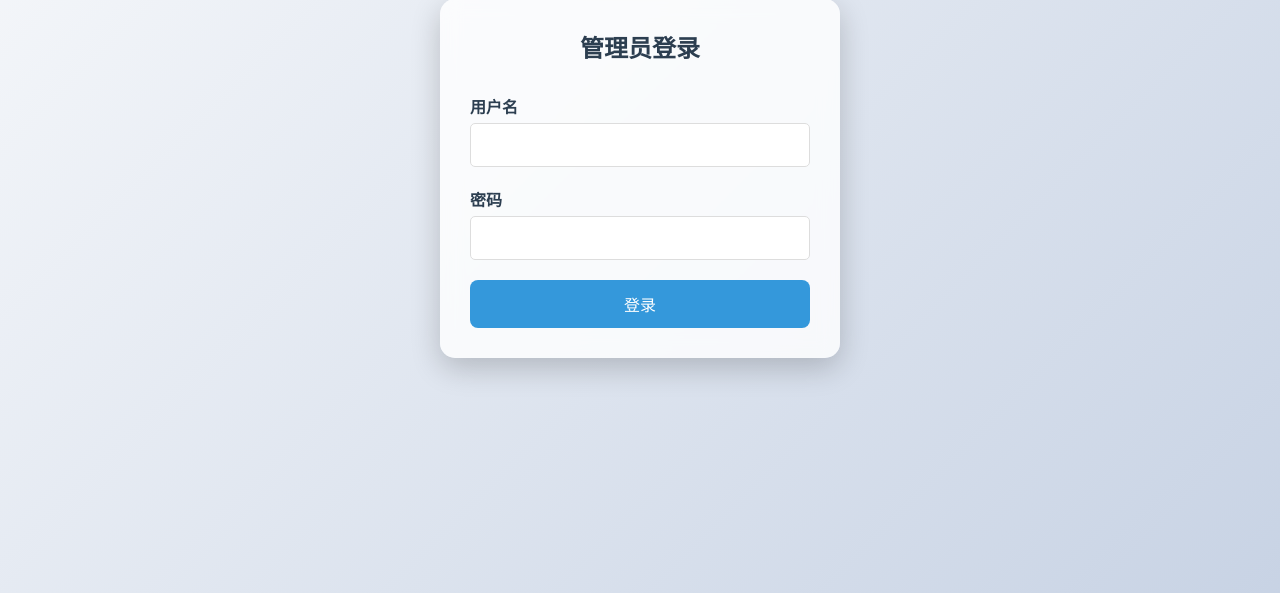
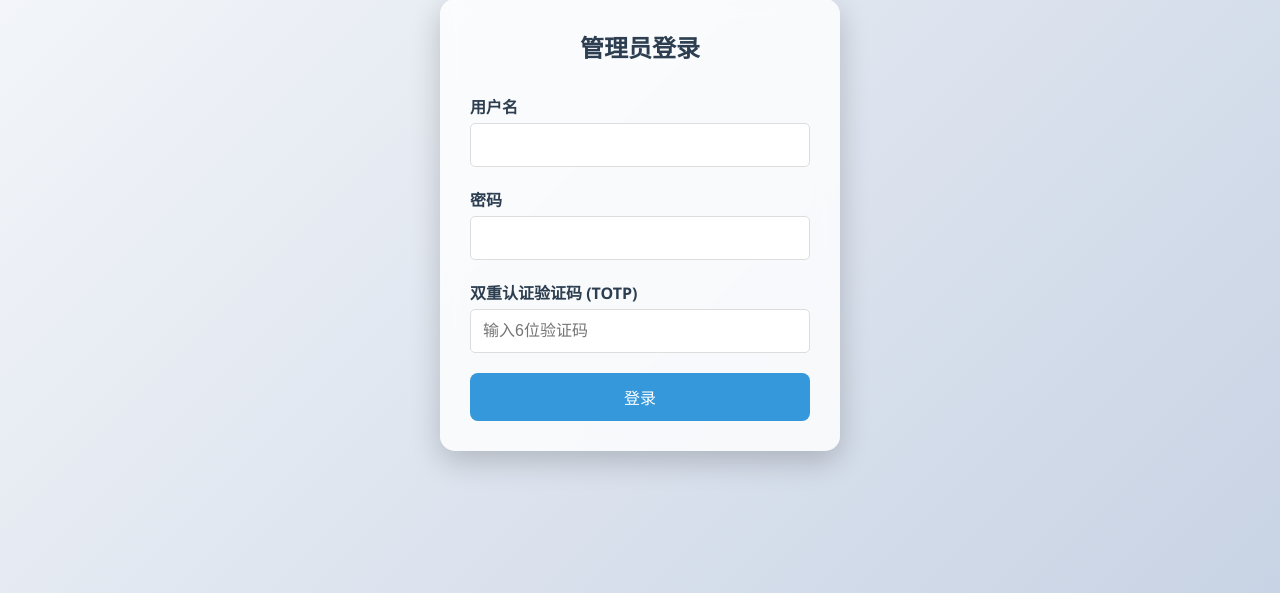
Before and after one commit to techccy/RainMail, a Flask app: page /admin in a window 1280 px wide. Shown: the part 101-694 px from the top of the page. Run offline with Flask 3, Linux system fonts and the light colour scheme; parts of the project's set-up code (start-up, migrations or seed data) failed here and were passed over; some libraries are stand-ins or nearby versions.

Commit message:
增加管理员登录二次验证器，优化了敏感词拦截规则

```diff
--- a/app.py
+++ b/app.py
@@ -1,3 +1,4 @@
+from curses import flash
 from flask import Flask, render_template, request, jsonify, session, redirect, url_for
 from flask_sqlalchemy import SQLAlchemy
 import requests
@@ -10,6 +11,15 @@ import psutil
 import os
 import hashlib
 import csv
+import pyotp
+import secrets
+from cryptography.fernet import Fernet
+from cryptography.hazmat.primitives import hashes
+from cryptography.hazmat.primitives.kdf.pbkdf2 import PBKDF2HMAC
+import base64
+import json
+import qrcode
+from PIL import Image
 
 SENSITIVE_WORDS_SET = set()
 
@@ -40,14 +50,135 @@ def load_sensitive_words_from_csv(file_path):
         print(f"错误：CSV 文件 {file_path} 中缺少必要的列: {e}")
         SENSITIVE_WORDS_SET = set()
 
+def generate_totp_secret():
+    """生成一个新的 TOTP 密钥"""
+    return pyotp.random_base32()
+
+def derive_key_from_password(password: str, salt: bytes) -> bytes:
+    """从用户密码派生加密/解密密钥"""
+    kdf = PBKDF2HMAC(
+        algorithm=hashes.SHA256(),
+        length=32,
+        salt=salt,
+        iterations=100000,
+    )
+    key = base64.urlsafe_b64encode(kdf.derive(password.encode()))
+    return key
+
+def encrypt_secret(secret: str, password: str) -> dict:
+    """使用用户密码加密 TOTP 密钥"""
+    salt = os.urandom(16)  # 生成随机盐
+    key = derive_key_from_password(password, salt)
+    fernet = Fernet(key)
+    encrypted_secret = fernet.encrypt(secret.encode())
+    # 返回加密后的密钥和盐，以便解密
+    return {"encrypted_secret": base64.b64encode(encrypted_secret).decode(), "salt": base64.b64encode(salt).decode()}
+
+def decrypt_secret(encrypted_data: dict, password: str) -> str:
+    """使用用户密码解密 TOTP 密钥"""
+    try:
+        salt = base64.b64decode(encrypted_data["salt"])
+        encrypted_secret_bytes = base64.b64decode(encrypted_data["encrypted_secret"])
+        key = derive_key_from_password(password, salt)
+        fernet = Fernet(key)
+        decrypted_secret = fernet.decrypt(encrypted_secret_bytes)
+        return decrypted_secret.decode()
+    except Exception as e:
+        print(f"解密失败: {e}")
+        raise ValueError("密码错误或加密数据损坏")
+
+def save_encrypted_secret(encrypted_data: dict, filepath: str):
+    """将加密的密钥数据保存到文件"""
+    with open(filepath, 'w', encoding='utf-8') as f:
+        json.dump(encrypted_data, f)
+
+def load_encrypted_secret(filepath: str) -> dict:
+    """从文件加载加密的密钥数据"""
+    with open(filepath, 'r', encoding='utf-8') as f:
+        return json.load(f)
+
+def initialize_totp_secret():
+    """初始化 TOTP 密钥，处理首次运行和后续运行的逻辑"""
+    secret_file_path = os.path.join(os.path.dirname(__file__), 'totp_secret.json')
+    qr_file_path = os.path.join(os.path.dirname(__file__), 'totp_setup_qr.png') # 定义二维码图片路径
+
+    if os.path.exists(secret_file_path):
+        print("\n[INFO] 检测到已存在的加密 TOTP 密钥。")
+        choice = input("是否使用现有的密钥？(y/n，默认为 y): ").lower().strip() or 'y'
+
+        if choice == 'y':
+            try:
+                encrypted_data = load_encrypted_secret(secret_file_path)
+                # 循环直到密码正确或用户放弃
+                while True:
+                    password = input("\n请输入用于解密 TOTP 密钥的密码: ")
+                    try:
+                        totp_secret = decrypt_secret(encrypted_data, password)
+                        print("\n[SUCCESS] TOTP 密钥解密成功！")
+                        return totp_secret
+                    except ValueError: # 捕获密码错误等预期异常
+                        print("\n[ERROR] 密码错误，请重试。")
+                        retry_choice = input("是否重新输入密码？(y/n): ").lower().strip()
+                        if retry_choice != 'y':
+                            print("\n[INFO] 放弃使用现有密钥，将生成新的密钥。")
+                            break # 跳出 while 循环，继续生成新密钥
+                    except Exception as e: # 捕获其他未预期的异常
+                        print(f"\n[ERROR] 解密过程中发生未知错误: {e}")
+                        return None # 或者采取其他措施，这里选择返回None
+
+            except FileNotFoundError:
+                print(f"\n[ERROR] 加密密钥文件 {secret_file_path} 丢失。")
+                return None
+            except KeyError as e:
+                print(f"\n[ERROR] 加密密钥文件格式错误，缺少必要键: {e}")
+                return None
+            except Exception as e: # 捕获 load_encrypted_secret 可能抛出的其他异常
+                print(f"\n[ERROR] 加载加密密钥文件时发生未知错误: {e}")
+                return None
+
+
+    # 如果文件不存在，或用户选择不使用旧密钥，或解密失败后选择生成新密钥
+    print("\n[INFO] 未找到现有密钥或选择生成新密钥，正在创建新的 TOTP 密钥...")
+    new_secret = generate_totp_secret()
+    issuer_name = "RainMail_Admin"
+    account_name = "admin"
+    totp_uri = pyotp.totp.TOTP(new_secret).provisioning_uri(account_name, issuer_name=issuer_name)
+
+    print("\n--- 设置 TOTP 双重认证 ---")
+    print(f"TOTP 密钥: {new_secret}")
+
+    # --- 新增: 生成并保存二维码图片 ---
+    try:
+        qr_img = qrcode.make(totp_uri)
+        qr_img.save(qr_file_path)
+        print(f"\n[SUCCESS] 二维码已生成并保存至: {qr_file_path}")
+        print("请扫描此图片文件以在您的认证器 APP 中添加账户。")
+    except Exception as e:
+        print(f"\n[WARNING] 生成二维码图片时出错: {e}")
+        print("请手动输入上方的 TOTP 密钥到您的认证器 APP。")
+    # --- End of Addition ---
+
+    while True:
+        password = input("\n请设置一个密码来加密此 TOTP 密钥: ")
+        confirm_password = input("请再次输入密码以确认: ")
+        if password == confirm_password:
+            break
+        else:
+            print("\n[ERROR] 两次输入的密码不一致，请重试。")
+
+    encrypted_data = encrypt_secret(new_secret, password)
+    save_encrypted_secret(encrypted_data, secret_file_path)
+    print(f"\n[SUCCESS] 新的 TOTP 密钥已生成并使用密码加密，保存至 '{secret_file_path}'。")
+    return new_secret
 
 def is_sensitive(message):
+    """检查消息是否包含敏感词，并返回命中的第一个敏感词"""
     # 遍历敏感词集合，检查消息是否包含任何一个词
     for word in SENSITIVE_WORDS_SET:
         # 使用 'in' 操作符进行子串匹配
         if word in message:
-            return True
-    return False
+            return word # 返回命中的敏感词
+    return None # 如果没有命中任何词，返回 None
 
 # 配置日志
 logging.basicConfig(level=logging.INFO)
@@ -97,6 +228,14 @@ with app.app_context():
 
 sensitive_words_csv_file = os.path.join(os.path.dirname(__file__), 'resources', 'all.csv')
 load_sensitive_words_from_csv(sensitive_words_csv_file)
+
+# 全局变量存储 TOTP 密钥
+ADMIN_TOTP_SECRET = initialize_totp_secret()
+if ADMIN_TOTP_SECRET:
+    print("\n[INFO] TOTP 双重认证已配置。管理员登录需要验证码。")
+else:
+    print("\n[ERROR] TOTP 双重认证配置失败，可能影响管理员登录。")
+    ADMIN_TOTP_SECRET = None # 确保变量被定义
 
 # 全局状态变量
 current_weather_state = 'sunny'  # 默认晴天状态
@@ -269,9 +408,10 @@ def handle_messages():
             if not validate_turnstile(turnstile_token, user_ip):
                 return jsonify({"error": "人机验证失败，请刷新网页"}), 400
 
-            # 调用 is_sensitive 函数检查内容
-            if is_sensitive(content):
-                app.logger.warning(f"API 敏感词拦截: 内容: {content[:50]}...") # 记录日志
+            # --- 修改: 调用 is_sensitive 函数并获取命中的词 ---
+            hit_word = is_sensitive(content) # 接收命中的词
+            if hit_word: # 如果命中，hit_word 不为 None
+                app.logger.warning(f"API 敏感词拦截: 内容: {content[:50]}..., 触发规则: [{hit_word}]") # 记录日志，显示命中的词
                 # 返回模糊错误信息，避免暴露具体规则
                 return jsonify({"error": "内容包含不合适的词汇，已被系统拦截。", "blocked": True}), 400
 
@@ -332,36 +472,44 @@ def admin_login():
         # --- 新增：管理员登录人机验证 ---
         turnstile_token = request.form.get('cf-turnstile-response')
         user_ip = request.headers.get('CF-Connecting-IP', request.remote_addr) # 获取真实 IP
+        username = request.form.get('username')
+        password = request.form.get('password')
+        totp_code = request.form.get('totp_code') # 获取前端提交的 TOTP 码
 
         if not turnstile_token:
             # --- 修改：不再返回 JSON，而是渲染模板 ---
             site_key = app.config.get('TURNSTILE_SITE_KEY', '')
             return render_template('admin_login.html', error='请完成人机验证', turnstile_site_key=site_key)
-            # return jsonify({"error": "请完成人机验证"}), 400
-            # site_key = app.config.get('TURNSTILE_SITE_KEY', '')
-            # return render_template('admin_login.html', error='请完成人机验证。', turnstile_site_key=site_key)
-            # return redirect(url_for('admin_login'))
 
         if not validate_turnstile(turnstile_token, user_ip):
             site_key = app.config.get('TURNSTILE_SITE_KEY', '')
             return render_template('admin_login.html', error='人机验证失败，请刷新网页', turnstile_site_key=site_key)
-            # return jsonify({"error": "人机验证失败，请刷新网页"}), 400
-            # site_key = app.config.get('TURNSTILE_SITE_KEY', '')
-            # return render_template('admin_login.html', error='人机验证失败，请刷新页面重试。', turnstile_site_key=site_key)
-            # return redirect(url_for('admin_login'))
         # --- 结束新增 ---
-        username = request.form.get('username')
-        password = request.form.get('password')
 
-        # 验证管理员凭据
-        if (username == config.get('admin_username') and
-            password == config.get('admin_password')):
+        # 验证 TOTP (如果密钥存在)
+        totp_valid = True # 默认为真，以防 TOTP 未正确初始化
+        if ADMIN_TOTP_SECRET:
+             if not totp_code:
+                 flash('请输入双重认证验证码')
+                 return render_template('admin_login.html')
+             totp = pyotp.TOTP(ADMIN_TOTP_SECRET)
+             totp_valid = totp.verify(totp_code, valid_window=1) # 允许前后偏移1个时间窗口
+
+        # --- 修正：统一从 config 获取管理员凭据 ---
+        admin_username_from_config = app.config.get('admin_username')
+        admin_password_from_config = app.config.get('admin_password')
+
+        # 验证用户名、密码和 TOTP
+        if (username == admin_username_from_config and
+            password == admin_password_from_config and
+            totp_valid):
             session['admin_logged_in'] = True
             return redirect(url_for('admin_dashboard'))
         else:
+            # 提供更模糊的错误信息以增强安全性
+            flash('登录凭据无效或双重认证失败')
             site_key = app.config.get('TURNSTILE_SITE_KEY', '')
             return render_template('admin_login.html', error='用户名或密码错误', turnstile_site_key=site_key)
-            # return render_template('admin_login.html', error='用户名或密码错误')
 
     site_key = app.config.get('TURNSTILE_SITE_KEY', '')
     return render_template('admin_login.html', turnstile_site_key=site_key)
@@ -425,5 +573,47 @@ def admin_logout():
     session.pop('admin_logged_in', None)
     return redirect(url_for('admin_login'))
 
+# 管理员登录页二次验证器密钥显示路由（仅用于测试和配置验证，生产环境应谨慎使用）
+# --- 修正后的: 临时 QR 码展示路由 ---
+@app.route('/show_totp_qr')
+def show_totp_qr():
+    """临时路由：展示 TOTP 设置二维码"""
+    qr_uri_to_show = globals().get('TEMP_QR_URI_TO_SHOW', None)
+    if not qr_uri_to_show:
+        return "<h1>QR 码已过期或尚未生成。</h1><p>请重新启动应用以进行初始化。</p>", 404
+
+    # 构建包含动态 URI 的 JavaScript 代码字符串
+    js_code = f"""
+        // 使用 qrcode.js 库生成二维码
+        const uri = "{qr_uri_to_show}";
+        QRCode.toCanvas(document.getElementById('qrcode-container'), uri, function (error) {{
+            if (error) console.error(error);
+            console.log('二维码生成成功!');
+        }});
+    """
+
+    # 将 JS 代码嵌入 HTML
+    html_content = f"""
+    <!DOCTYPE html>
+    <html lang="zh-CN">
+    <head>
+        <meta charset="UTF-8">
+        <title>设置双重认证</title>
+        <script src="https://cdn.jsdelivr.net/npm/qrcode@1.5.3/build/qrcode.min.js"></script>
+    </head>
+    <body>
+        <h1>请扫描二维码设置双重认证</h1>
+        <p>请使用您的认证器 APP (如 Google Authenticator, Authy) 扫描下方二维码。</p>
+        <div id="qrcode-container" style="width: 200px; height: 200px; margin: auto;"></div>
+        <p>如果扫描失败，也可以手动输入密钥: <strong>{qr_uri_to_show.split('secret=')[1].split('&')[0]}</strong></p>
+        <script>
+{js_code}
+        </script>
+    </body>
+    </html>
+    """
+    return html_content
+# --- End of QR Route ---
+
 if __name__ == '__main__':
     app.run(host='0.0.0.0', port=5024, debug=False)
--- a/run.py
+++ b/run.py
@@ -54,7 +54,7 @@ def main():
     print("=" * 50)
 
     # 启动应用
-    app.run(host='0.0.0.0', port=5024, debug=True)
+    app.run(host='0.0.0.0', port=5024, debug=False)
 
     return 0
 
--- a/templates/admin_login.html
+++ b/templates/admin_login.html
@@ -63,6 +63,12 @@
                 <label for="password">密码</label>
                 <input type="password" id="password" name="password" required>
             </div>
+            <!-- 新增: TOTP 输入框 -->
+            <div class="form-group">
+                <label for="totp_code">双重认证验证码 (TOTP)</label>
+                <input type="text" id="totp_code" name="totp_code" maxlength="6" placeholder="输入6位验证码" required>
+            </div>
+            <!-- End of TOTP Input -->
             {% if turnstile_site_key %}
             <div class="cf-turnstile" data-sitekey="{{ turnstile_site_key }}"></div>
             {% endif %}
--- a/templates/index_backup.html
+++ /dev/null
@@ -1,5 +0,0 @@
-<!DOCTYPE html>
-<html lang="zh-CN">
-<head>
-    <meta charset="UTF-8">
-    <meta name="viewport" content="width=device-width, initial-scale=极速模式】或【极速模式】或【极速模式】
```
Also changed, not shown: templates/index.html (line endings or trailing spaces), 3 other files.
